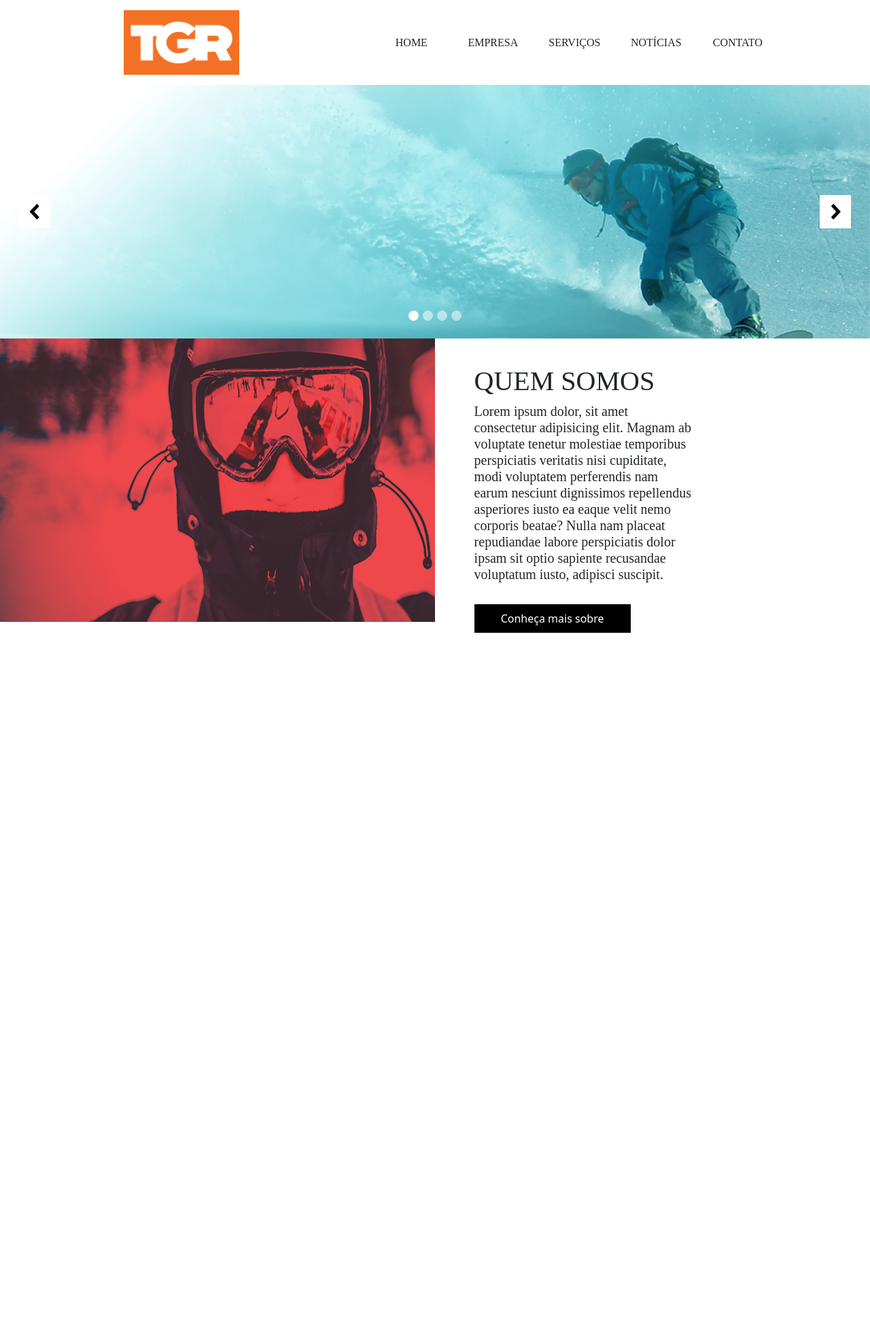
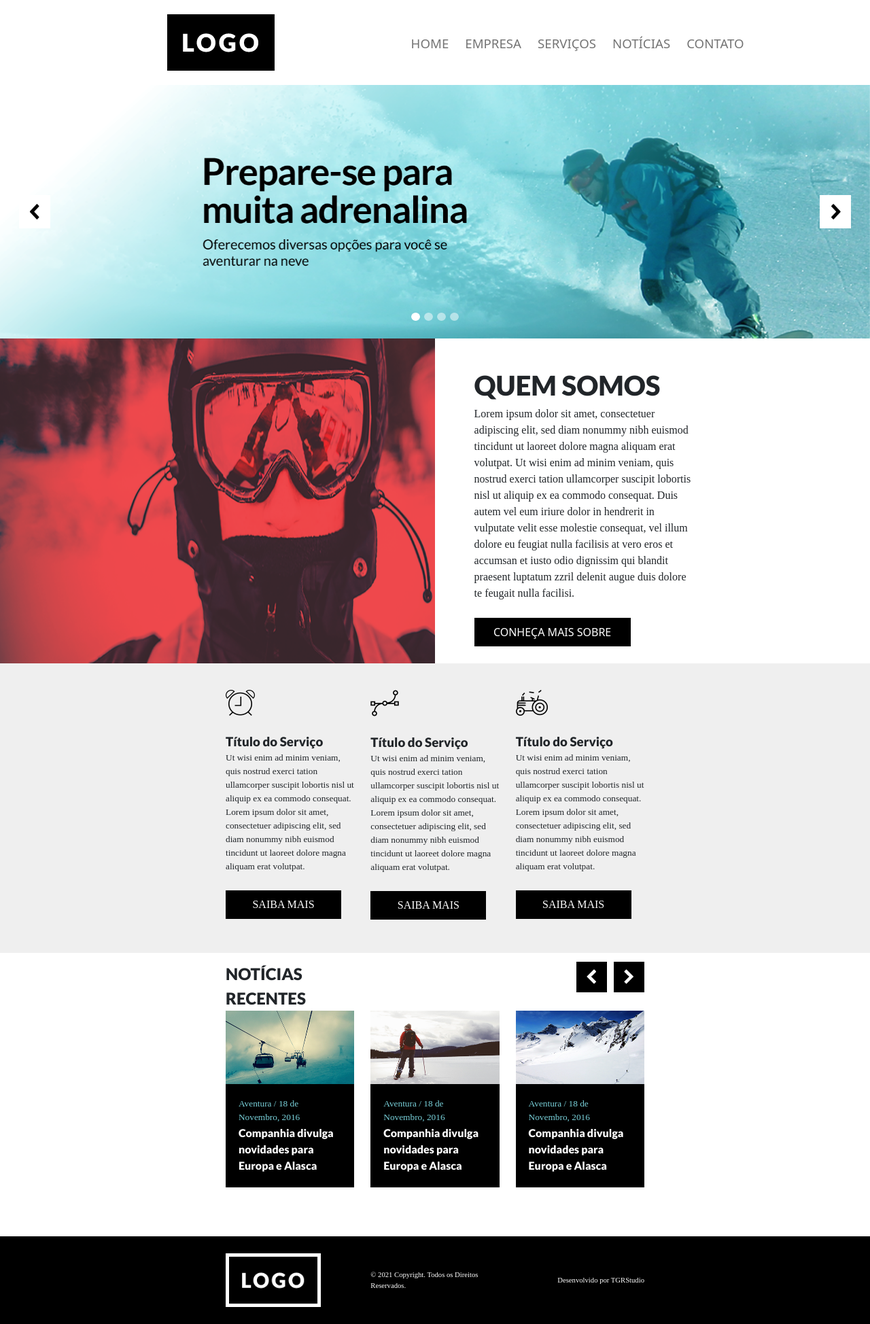
Before and after one commit to Ivan-Eduardo-Mees/TGR_Studio_Digital, a PHP site: page / in a window 1280 px wide. Shown: the whole page at 68% size. Before the commit the page ends 931 px from the top, so only its background shows below. Run offline with PHP 8.4, Linux system fonts and the light colour scheme.

Commit message:
close to finishing front

```diff
--- a/Front/Index/Index.html
+++ b/Front/Index/Index.html
@@ -5,11 +5,14 @@
         <meta http-equiv="X-UA-Compatible">
         <meta name="viewport" content="width=device-width, initial-scale=1.0">
         <title>Index</title>
-        <link href="https://cdn.jsdelivr.net/npm/bootstrap@5.0.2/dist/css/bootstrap.min.css" rel="stylesheet" integrity="sha384-EVSTQN3/azprG1Anm3QDgpJLIm9Nao0Yz1ztcQTwFspd3yD65VohhpuuCOmLASjC" crossorigin="anonymous">
-        <script src="https://cdn.jsdelivr.net/npm/bootstrap@5.0.2/dist/js/bootstrap.bundle.min.js" integrity="sha384-MrcW6ZMFYlzcLA8Nl+NtUVF0sA7MsXsP1UyJoMp4YLEuNSfAP+JcXn/tWtIaxVXM" crossorigin="anonymous"></script>
-        <script src="https://cdn.jsdelivr.net/npm/@popperjs/core@2.9.2/dist/umd/popper.min.js" integrity="sha384-IQsoLXl5PILFhosVNubq5LC7Qb9DXgDA9i+tQ8Zj3iwWAwPtgFTxbJ8NT4GN1R8p" crossorigin="anonymous"></script>
-        <script src="https://cdn.jsdelivr.net/npm/bootstrap@5.0.2/dist/js/bootstrap.min.js" integrity="sha384-cVKIPhGWiC2Al4u+LWgxfKTRIcfu0JTxR+EQDz/bgldoEyl4H0zUF0QKbrJ0EcQF" crossorigin="anonymous"></script>
         <script src="https://ajax.googleapis.com/ajax/libs/jquery/3.6.0/jquery.min.js"></script>
+        <script src="https://cdn.jsdelivr.net/npm/bootstrap@5.1.3/dist/js/bootstrap.bundle.min.js"></script>
+        <link href="https://cdn.jsdelivr.net/npm/bootstrap@5.1.3/dist/css/bootstrap.min.css" rel="stylesheet">
+
+        <link rel="preconnect" href="https://fonts.googleapis.com">
+        <link rel="preconnect" href="https://fonts.gstatic.com" crossorigin>
+        <link href="https://fonts.googleapis.com/css2?family=Lato:ital,wght@0,900;1,900&display=swap" rel="stylesheet">
+
         <link href="Style.css" rel="stylesheet">
 
     </head>
@@ -18,15 +21,36 @@
         <header>
             <div class="container-fluid">
                 <div class="row header">
-                    <div class="col-md-5 alignMid">
+                    <div class="col-md-5 alignMidle">
                         <img src="IMG/logo-tgr.png" class="imgHeader" alt="">
                     </div>
-                    <div class="col-md-7 alignCenterLeft">
-                        <label class="labelHeader head1">HOME</label>
-                        <label class="labelHeader head2">EMPRESA</label>
-                        <label class="labelHeader head3">SERVIÇOS</label>
-                        <label class="labelHeader head4">NOTÍCIAS</label>
-                        <label class="labelHeader head5">CONTATO</label>
+                    <div class="col-md-7 responseNavbar " >
+                        <nav class="navbar navbar-expand-lg navbar-light" style="background-color: white;">
+                          <div class="container-fluid " style="width: 100% !important;" >
+                            <button class="navbar-toggler" type="button" data-bs-toggle="collapse" data-bs-target="#collapsibleNavbar">
+                              <span class="navbar-toggler-icon"></span>
+                            </button>
+                            <div class="collapse navbar-collapse " id="collapsibleNavbar">
+                              <ul class="navbar-nav">
+                                <li class="nav-item">
+                                  <a class="nav-link" href="#"><label class="labelHeader head1">HOME</label></a>
+                                </li>
+                                <li class="nav-item">
+                                  <a class="nav-link" href="#"><label class="labelHeader head2">EMPRESA</label></a>
+                                </li>
+                                <li class="nav-item">
+                                  <a class="nav-link" href="#"><label class="labelHeader head3">SERVIÇOS</label></a>
+                                </li>
+                                <li class="nav-item">
+                                  <a class="nav-link" href="#"><label class="labelHeader head4">NOTÍCIAS</label></a>
+                                </li>
+                                <li class="nav-item">
+                                  <a class="nav-link" href="#"><label class="labelHeader head5">CONTATO</label></a>
+                                </li>
+                              </ul>
+                            </div>
+                          </div>
+                        </nav>
                     </div>
                 </div>
             </div>
@@ -52,7 +76,7 @@
                     <img src="IMG/Banner.png" alt="Los Angeles" class="d-block" style="width:100%">
                   </div>
                   <div class="carousel-item">
-                    <img src="IMG/Banner.png" alt="Chicago" class="d-block" style="width:100%">
+                    <img src="IMG/Banner.png" alt="Chicago" class="d-block" style="width:100%;">
                   </div>
                   <div class="carousel-item">
                     <img src="IMG/Banner.png" alt="New York" class="d-block" style="width:100%">
@@ -88,10 +112,10 @@
               </div>
               <div class="col-md-6">
                 <div class="quemSomosText">
-                    <h1 class="quemSomosTitulo">QUEM SOMOS</h1>
-                    <h5 class="quemSomosTexto">Lorem ipsum dolor, sit amet consectetur adipisicing elit. Magnam ab voluptate tenetur molestiae temporibus perspiciatis veritatis nisi cupiditate, modi voluptatem perferendis nam earum nesciunt dignissimos repellendus asperiores iusto ea eaque velit nemo corporis beatae? Nulla nam placeat repudiandae labore perspiciatis dolor ipsam sit optio sapiente recusandae voluptatum iusto, adipisci suscipit.</h5>
-                    <br>
-                    <button type="button" class="quemSomosButton">Conheça mais sobre</button>
+                    <label class="quemSomosTitulo">QUEM SOMOS</label>
+                    <label class="quemSomosTexto">Lorem ipsum dolor sit amet, consectetuer adipiscing elit, sed diam nonummy nibh euismod tincidunt ut laoreet dolore magna aliquam erat volutpat. Ut wisi enim ad minim veniam, quis nostrud exerci tation ullamcorper suscipit lobortis nisl ut aliquip ex ea commodo consequat. Duis autem vel eum iriure dolor in hendrerit in vulputate velit esse molestie consequat, vel illum dolore eu feugiat nulla facilisis at vero eros et accumsan et iusto odio dignissim qui blandit praesent luptatum zzril delenit augue duis dolore te feugait nulla facilisi.</label>
+                    <br><br>
+                    <button type="button" class="quemSomosButton">CONHEÇA MAIS SOBRE</button>
                 </div>
               </div>
             </div>
@@ -99,9 +123,129 @@
         </section>
         <!--Fim Quem Somos-->
 
+        <!--Serviço-->
+        <section class="servicos" >
+          <div class="conteudo servicos">
+            <div class="container-fluid">
+              <div class="row">
+                <div class="col-md-4">
+                    <img src="IMG/iconeLeft.png" alt="">
+                    <br><br>
+                    <label class="servicosTitulo">Título do Serviço</label>
+                    <label class="servicosText">Ut wisi enim ad minim veniam, quis nostrud exerci tation ullamcorper suscipit lobortis nisl ut aliquip ex ea commodo consequat. Lorem ipsum dolor sit amet, consectetuer adipiscing elit, sed diam nonummy nibh euismod tincidunt ut laoreet dolore magna aliquam erat volutpat.</label>
+                    <br><br>
+                    <button type="button" class="buttonServico">SAIBA MAIS</button>
+                    <br><br>
+                </div>
+
+                <div class="col-md-4">
+                    <img src="IMG/iconeMidle.png" alt="">
+                    <br><br>
+                    <label class="servicosTitulo">Título do Serviço</label>
+                    <label class="servicosText">Ut wisi enim ad minim veniam, quis nostrud exerci tation ullamcorper suscipit lobortis nisl ut aliquip ex ea commodo consequat. Lorem ipsum dolor sit amet, consectetuer adipiscing elit, sed diam nonummy nibh euismod tincidunt ut laoreet dolore magna aliquam erat volutpat.</label>
+                    <br><br>
+                    <button type="button" class="buttonServico">SAIBA MAIS</button>
+                    <br><br>
+                </div>
+                <br><br>
+                <div class="col-md-4">
+                  <img src="IMG/iconeRight.png" alt="">
+                  <br><br>
+                  <label class="servicosTitulo">Título do Serviço</label>
+                  <label class="servicosText">Ut wisi enim ad minim veniam, quis nostrud exerci tation ullamcorper suscipit lobortis nisl ut aliquip ex ea commodo consequat. Lorem ipsum dolor sit amet, consectetuer adipiscing elit, sed diam nonummy nibh euismod tincidunt ut laoreet dolore magna aliquam erat volutpat.</label>
+                  <br><br>
+                  <button type="button" class="buttonServico">SAIBA MAIS</button>
+                  <br><br>
+                </div>
+              </div>
+            </div>
+          </div>
+        </section>
+        <!--Fim Serviço-->
+
+        <!--Noticias-->
+        <section>
+          <!--Header-->
+        <div class="teste">
+          <div class="conteudo noticiaHeader">
+            <div class="container-fluid">
+              <div class="row">
+                <div class="col-md-4 noticiasTitulo" >
+                  <label class="noticiaTituloHeader">NOTÍCIAS RECENTES</label>
+                </div>
+                <div class="col-md-4">
+                </div>
+                <div class="col-md-4" >
+                  <div class="alignRight">
+                    <div class="noticiasNextPrev">
+                      <img src="IMG/NoticiasPast.png">
+                    </div>
+
+                    <div class="noticiasNextPrev">
+                      <img src="IMG/NoticiasNext.png" alt="">
+                    </div>
+                  </div>
+                </div>
+              </div>
+            </div>
+          </div>
+          <!--Fim Header-->
+
+          <!--Conteudo-->
+          <div class="conteudo noticiasImagens">
+            <div class="container-fluid">
+              <div class="row">
+                <div class="col-md-4">
+                  <img src="IMG/Noticia01.png" class="imgNoticias">
+                  <div class="noticiaConteudo">
+                    <label class="noticiasTituloConteudo">Aventura / 18 de Novembro, 2016</label>
+                    <br>
+                    <label class="noticiasText">Companhia divulga novidades para Europa e Alasca</label>
+                  </div>
+                </div>
+                <div class="col-md-4 ">
+                  <img src="IMG/Noticia02.png" class="imgNoticias">
+                  <div class="noticiaConteudo">
+                    <label class="noticiasTituloConteudo">Aventura / 18 de Novembro, 2016</label>
+                    <br>
+                    <label class="noticiasText">Companhia divulga novidades para Europa e Alasca</label>
+                  </div>
+                </div>
+                <div class="col-md-4 ">
+                  <img src="IMG/Noticia03.png" class="imgNoticias">
+                  <div class="noticiaConteudo">
+                    <label class="noticiasTituloConteudo">Aventura / 18 de Novembro, 2016</label>
+                    <br>
+                    <label class="noticiasText">Companhia divulga novidades para Europa e Alasca</label>
+                  </div>
+                </div>
+              </div>
+            </div>
+          </div>
+          <!--Fim Conteudo-->
+        </div>
+
+        </section>
+        <!--Fim Noticias-->
+
         <br><br><br>
 
-        <footer>
+        <footer class="footer">
+          <div class="conteudo footer">
+            <div class="container-fluid">
+              <div class="row">
+                <div class="col-md-4">
+                  <img src="IMG/logo-tgr.png" class="imgFooter" alt="">
+                </div>
+                <div class="col-md-4 alignCenterLeft">
+                  <label class="footerText">© 2021 Copyright. Todos os Direitos Reservados.</label>
+                </div>
+                <div class="col-md-4 alignMidleLeft">
+                  <label class="footerText">Desenvolvido por TGRStudio</h6></label>
+                </div>
+              </div>
+            </div>
+          </div>
         </footer>
 
         <script src="Script.js"></script>
--- a/Front/Index/Style.css
+++ b/Front/Index/Style.css
@@ -2,7 +2,7 @@
     box-sizing: border-box;
   }
 
-.alignMid{
+.alignMidle{
     display: flex;
     align-items: center;
     justify-content: center;
@@ -11,37 +11,33 @@
 .imgHeader{
     max-width: 170px;
     width: 100%;
-    height: 95px;
+    margin-left: 15%;
     object-fit: cover;
+    background-color: black;
 }
 
 .header{
-    padding-top:15px;
-    padding-bottom: 15px;
-}
-.alignCenterLeft{
-    display: flex;
-    flex-flow: wrap;
-    justify-content: left;
-    align-items: center;
+    margin-top:15px;
+    margin-bottom: 15px;
+    margin-left: 15px;
 }
 
+
 .labelHeader{
-    width: 100px;
-    margin:10px;
-    padding-top: 5px;
-    padding-bottom: 5px;
-    font-family: Myriad Pro;
+    width: calc(100% + 15px);
+    padding: 4px;
+    font-size: 14pt;
     cursor: pointer;
-    transition: background, border-radius;
-    transition-duration: 1s,5s;
     text-align: center;
 
 }
 
 .labelHeader:hover{
-    background-color:rgba(0, 0, 0, 0.05);
-    border-radius: 50px;
+    font-size: 16pt;
+}
+
+.responseNavbar{
+    padding-top: 15px;
 }
 
 
@@ -52,8 +48,8 @@
 }
 
 .carousel-indicators button {
-    width: 15px !important;
-    height: 15px !important;
+    width: 1vw !important;
+    height: 1vw !important;
     border-radius: 50%;
 }
 
@@ -105,26 +101,33 @@
 .imgQuemSomos{
     width: 100%;
     height: 100%;
+    background-image: url("IMG/QuemSomos.png") ;
 }
 
 .quemSomosText{
 
-    width: 50%;
-    height: 20%;
-    margin-left: 9%;
-    margin-top: 6%;
+    width: 100%;
+    height: 100%;
+    padding-left: 9%;
+    padding-top: 6%;
+    padding-right: 40%;
+    padding-bottom: 4%;
     background-color: white;
+
+}
 
 
 
-}
 
 .quemSomosTitulo{
-    font-family: Myriad Pro bold;
+    font-family: 'Lato', sans-serif;
+    font-size: 30pt;
 }
 
 .quemSomosTexto{
-    font-family: Myriad Pro;
+    font-family: Myriad Pro Regular;
+    font-size: 12pt;
+
 }
 
 .quemSomosButton{
@@ -132,7 +135,226 @@
     color: white;
     width: 100%;
     max-width: 230px;
+    height: 42px;
+
+    font-size: 12pt;
+
+    border: 0px;
+
+    transition: background, height;
+    transition-duration: 1s, 1s;
+
+}
+
+.quemSomosButton:hover{
+    background-color: #e9484c;
+    height: 50px;
+}
+
+
+.conteudo{
+    width: 50%;
     height: 100%;
-    max-height: 42px;
+    margin-left: auto;
+    margin-right: auto;
+    padding-top: 3%;
+    padding-bottom: 3%;
+    font-family: Myriad Pro black;
+}
+.servicos{
+    background-color: #efefef;
+}
+
+.conteudo, .servicos{
+    padding-top: 2%;
+    padding-bottom: 1%;
+}
+
+.servicosTitulo{
+    font-family: 'Lato', sans-serif;
+    font-size: 14pt;
+}
+
+.servicosText{
+    font-family: Myriad Pro Regular;
+    font-size: 10pt;
+}
+
+.buttonServico{
+    background-color: black;
+    color: white;
+    text-align: center;
+
+    max-width: 170px;
+    width: 100%;
+    font-size: 12pt;
+    height: 42px;
     border: 0px;
+    transition: background, height;
+    transition-duration: 1s, 1s;
 }
+
+.buttonServico:hover{
+    background-color: #e9484c;
+    height: 50px;
+}
+
+.noticiasNextPrev{
+    background-color: black;
+    width: 100%;
+    max-width: 45px;
+    height: auto;
+    min-height: 45px;
+    margin-left: 10px;
+    margin-bottom: 10px;
+
+    cursor: pointer;
+    object-fit: cover;
+
+    display: flex;
+    flex-wrap: wrap;
+    align-items: center;
+    justify-content: center;
+
+    transition: background;
+    transition-duration: 1s;
+}
+
+.noticiasNextPrev:hover{
+    background-color: #e9484c;
+}
+
+.alignRight{
+    display: flex;
+    justify-content: right;
+}
+
+.noticiaTituloHeader{
+    font-family: 'Lato', sans-serif;
+    font-size: 18pt;
+
+}
+
+.imgNoticias{
+    width: 100%;
+}
+
+.noticiaHeader{
+    padding-bottom: 0 !important;
+}
+
+.noticiasImagens{
+    margin-top: 0 !important;
+    padding-top: 0 !important;
+    padding-bottom: 0 !important;
+}
+
+.noticiaConteudo, .imgNoticias, .noticiasTituloConteudo, .noticiasText{
+    cursor: pointer;
+}
+
+
+
+.noticiasTituloConteudo{
+    color: #79d1da;
+    font-family: Myriad Pro Regular;
+    font-size: 10pt;
+}
+
+.noticiasText{
+    color: white;
+    font-family: 'Lato', sans-serif;
+    font-size: 12pt;
+}
+
+.noticiaConteudo{
+    background-color: black;
+    color: white;
+    padding: 10%;
+}
+
+.footer{
+    background-color: black;
+    color: white;
+}
+
+.footerText{
+    font-family: Myriad Pro Regular;
+    font-size: 8pt;
+}
+
+.imgFooter{
+    width: 100%;
+    max-width: 140px;
+
+}
+
+.alignCenterLeft{
+    display: flex;
+    align-items: center;
+    justify-content: left;
+}
+
+.alignMidleLeft{
+    display: flex;
+    align-items: center;
+    justify-content: right;
+
+}
+.conteudo, .footer{
+    padding-top: 1% ;
+    padding-bottom: 1%;
+}
+
+@media only screen and (max-width: 768px)
+{/*768*/
+    .navbar>.container, .navbar>.container-fluid, .navbar>.container-lg, .navbar>.container-md, .navbar>.container-sm, .navbar>.container-xl, .navbar>.container-xxl {
+        display: flex;
+        flex-wrap: inherit;
+        align-items: center;
+        justify-content: right;
+    }
+    .imgHeader{
+        max-width: 170px;
+        width: 100%;
+        margin-left: 0;
+        object-fit: cover;
+        background-color: black;
+    }
+
+    .quemSomosText{
+
+        width: 50%;
+        height: 100%;
+        padding-left: 0;
+        padding-top: 6%;
+        padding-right: 0;
+        padding-bottom: 4%;
+
+        margin-left: auto;
+        margin-right: auto;
+        background-color: white;
+    }
+
+
+    .alignCenterLeft{
+        display: flex;
+        align-items: center;
+        justify-content: center;
+        margin-top: 5%;
+    }
+
+    .alignMidleLeft{
+        display: flex;
+        align-items: center;
+        justify-content: center;
+        margin-top: 5%;
+    }
+
+    .imgFooter{
+        display: block;
+        margin-left: auto;
+        margin-right: auto;
+        width: 50%;
+    }
+}
```
Also changed, not shown: Front/Index/IMG/Banner.png, Front/Index/IMG/Bannerteste.png (deleted), Front/Index/IMG/Noticia01.png (added), Front/Index/IMG/Noticia02.png (added), Front/Index/IMG/Noticia03.png (added), Front/Index/IMG/NoticiasNext.png (added), Front/Index/IMG/NoticiasPast.png (added), Front/Index/IMG/iconeLeft.png (added), Front/Index/IMG/iconeMidle.png (added), Front/Index/IMG/iconeRight.png (added), Front/Index/IMG/logo-tgr.png.
